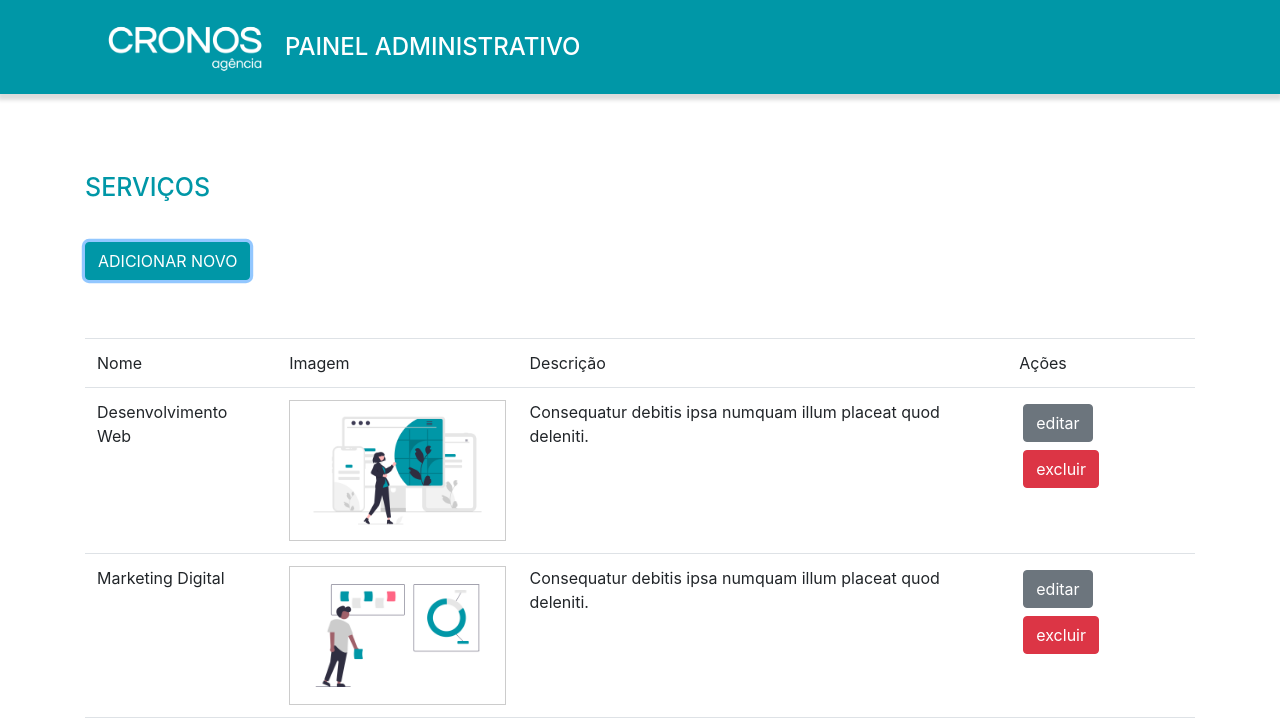
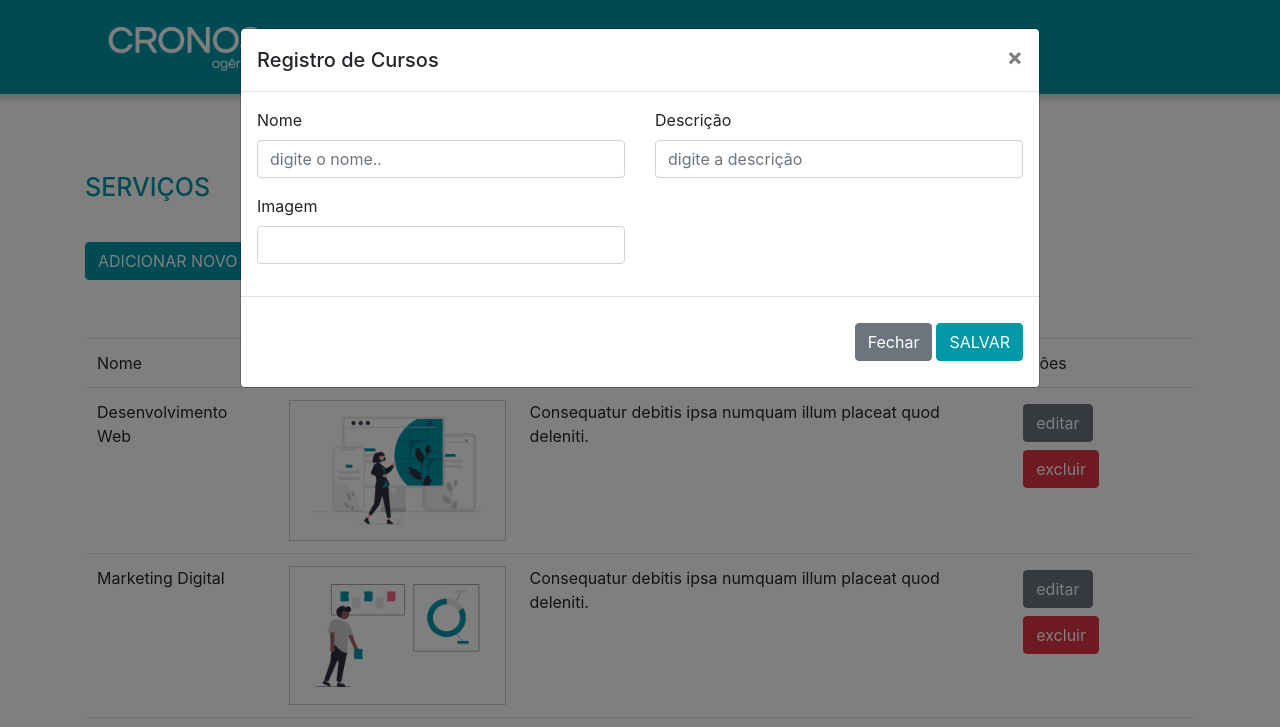
Before and after one commit to lucasprzm/Gama4, a plain HTML site: page index.html in a window 1280 px wide. Both pictures are taken after a click on the button "ADICIONAR NOVO". Shown: the top 727 px of the page. Drawn offline with nearby package versions, Linux system fonts and the light colour scheme.

Commit message:
inclusão do modal

```diff
--- a/index.html
+++ b/index.html
@@ -1,16 +1,13 @@
 <!DOCTYPE html>
 <html lang="en">
+
 <head>
   <meta charset="UTF-8" />
   <meta name="viewport" content="width=device-width, initial-scale=1.0" />
   <meta http-equiv="X-UA-Compatible" content="ie=edge" />
   <title>CRONOS AGÊNCIA - admin</title>
-    <link
-      rel="stylesheet"
-      href="https://stackpath.bootstrapcdn.com/bootstrap/4.3.1/css/bootstrap.min.css"
-      integrity="sha384-ggOyR0iXCbMQv3Xipma34MD+dH/1fQ784/j6cY/iJTQUOhcWr7x9JvoRxT2MZw1T"
-      crossorigin="anonymous"
-    />
+  <link rel="stylesheet" href="https://stackpath.bootstrapcdn.com/bootstrap/4.3.1/css/bootstrap.min.css"
+    integrity="sha384-ggOyR0iXCbMQv3Xipma34MD+dH/1fQ784/j6cY/iJTQUOhcWr7x9JvoRxT2MZw1T" crossorigin="anonymous" />
   <link rel="stylesheet" href="css/estilo.css" />
   <link rel="shortcut icon" href="imagens/favicon.png" type="image/x-icon" />
 </head>
@@ -29,7 +26,7 @@
       <div class="row">
         <div class="col">
           <h3>Serviços</h3>
-            <button class="btn btn-primary">Adicionar novo</button>
+          <button class="btn btn-primary" data-toggle="modal" data-target="#modalRegistro">Adicionar novo</button>
           <table id="tblDados" class="table my-5">
             <thead>
               <tr>
@@ -44,31 +41,75 @@
         </div>
       </div>
     </div>
+
+    <!-- Modal -->
+    <div class="modal fade" id="modalRegistro" tabindex="-1" role="dialog" aria-labelledby="modalRegistroLabel"
+      aria-hidden="true">
+      <div class="modal-dialog modal-lg">
+        <div class="modal-content">
+          <div class="modal-header">
+            <h5 class="modal-title" id="modalRegistroLabel">Registro de Cursos</h5>
+            <button type="button" class="close" data-dismiss="modal" aria-label="Close"><span
+                aria-hidden="true">&times;</span>
+            </button>
+          </div>
+          <div class="modal-body">
+            <div class="row">
+              <div class="col-md-6">
+                <div class="form-group">
+                  <label for="">Nome</label>
+                  <input id="txtNome" type="text" class="form-control" placeholder="digite o nome.." />
+                </div>
+              </div>
+              <div class="col-md-6">
+                <div class="form-group">
+                  <label for="">Descrição</label>
+                  <input id="textDescricao" type="text" class="form-control" placeholder="digite a descrição">
+                </div>
+              </div>
+            </div>
+            <div class="row">
+              <div class="col-md-6">
+                <div class="form-group">
+                  <label for="">Imagem</label>
+                  <input id="img" type="img" class="form-control" />
+                </div>
+              </div>
+              <div class="col-md-6">
+                <div class="form-group">
+
+                </div>
+              </div>
+            </div>
+          </div>
+          <div class="modal-footer">
+            <button type="button" class="btn btn-secondary" data-bs-dismiss="modal">Fechar</button>
+            <button type="button" class="btn btn-primary">Salvar</button>
+          </div>
+        </div>
+      </div>
+    </div>
+
   </section>
   <footer class="py-3 bg-light">
     <div class="container text-center">
       <p class="m-0">
         copyright 2021
-          <img src="imagens/favicon.png" width="30" alt="" /> agência CRONOS
+        <img src=".imagens/favicon.png" width="30" alt="" /> agência CRONOS
       </p>
     </div>
   </footer>
 
-    <script
-      src="https://code.jquery.com/jquery-3.3.1.slim.min.js"
+  <script src="https://code.jquery.com/jquery-3.3.1.slim.min.js"
     integrity="sha384-q8i/X+965DzO0rT7abK41JStQIAqVgRVzpbzo5smXKp4YfRvH+8abtTE1Pi6jizo"
-      crossorigin="anonymous"
-    ></script>
-    <script
-      src="https://cdnjs.cloudflare.com/ajax/libs/popper.js/1.14.7/umd/popper.min.js"
+    crossorigin="anonymous"></script>
+  <script src="https://cdnjs.cloudflare.com/ajax/libs/popper.js/1.14.7/umd/popper.min.js"
     integrity="sha384-UO2eT0CpHqdSJQ6hJty5KVphtPhzWj9WO1clHTMGa3JDZwrnQq4sF86dIHNDz0W1"
-      crossorigin="anonymous"
-    ></script>
-    <script
-      src="https://stackpath.bootstrapcdn.com/bootstrap/4.3.1/js/bootstrap.min.js"
+    crossorigin="anonymous"></script>
+  <script src="https://stackpath.bootstrapcdn.com/bootstrap/4.3.1/js/bootstrap.min.js"
     integrity="sha384-JjSmVgyd0p3pXB1rRibZUAYoIIy6OrQ6VrjIEaFf/nJGzIxFDsf4x0xIM+B07jRM"
-      crossorigin="anonymous"
-    ></script>
+    crossorigin="anonymous"></script>
   <script src="./script.js"></script>
 </body>
+
 </html>
```
Lines whose indentation alone changed are shown as unchanged.
